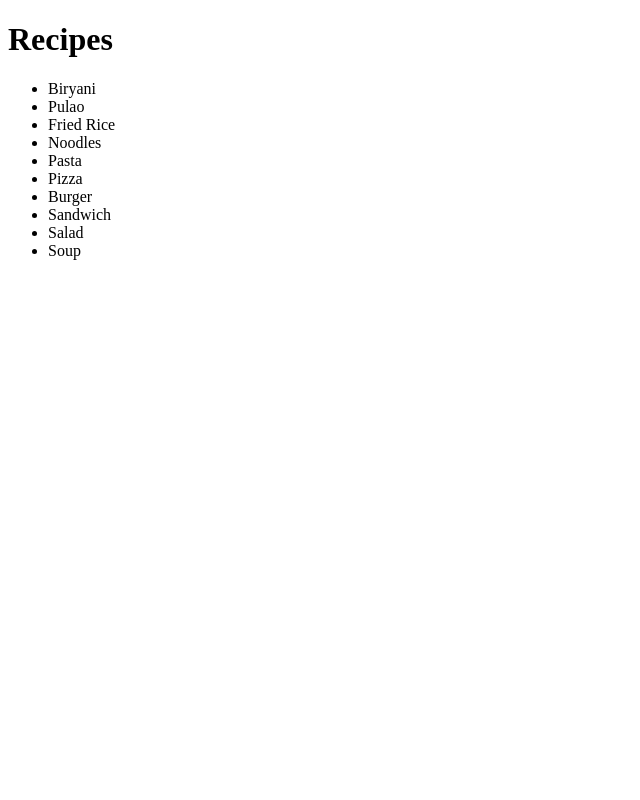
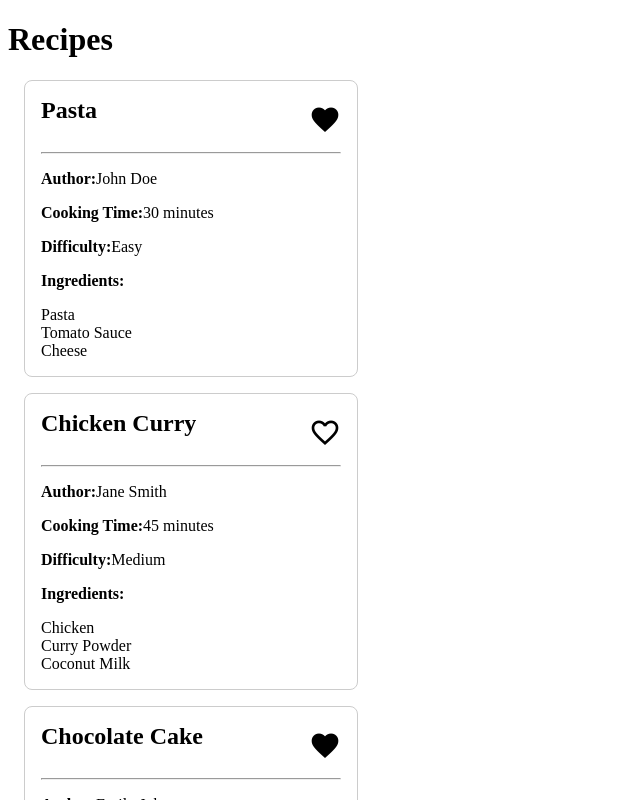
Before and after one commit to Aakankshapatil123/js-fsdcweeb4142, a React (Vite) app: page / in a window 1280 px wide. Shown: the top 800 px of the page, without its empty margins (0-640 px from the left). Built offline with nearby package versions, Linux system fonts and the light colour scheme.

Commit message:
conditional rendering

```diff
--- a/index.html
+++ b/index.html
@@ -5,7 +5,7 @@
     <link rel="icon" type="image/svg+xml" href="/favicon.svg" />
     <meta name="viewport" content="width=device-width, initial-scale=1.0" />
     <title>js-fsdcweeb4142</title>
-    <link rel="stylesheet" href="https://fonts.googleapis.com/css2?family=Material+Symbols+Outlined:opsz,wght,FILL,GRAD@24,400,0,0" />
+    <link rel="stylesheet" href="https://fonts.googleapis.com/css2?family=Material+Symbols+Outlined:FILL@0..1" />
   </head>
   <body>
     <div id="root"></div>
--- /dev/null
+++ b/src/App.css
@@ -0,0 +1,23 @@
+.recipe-card {
+    border: 1px solid #ccc;
+    border-radius: 8px;
+    padding: 16px;
+    margin: 16px;
+    width: 300px;
+}
+
+ul {
+    list-style-type: none;
+    padding: 0;
+}
+
+ .recipe-card h2 {
+    margin-top: 0;
+    text-align: center;
+}
+
+ .recipe-card header {
+    display: flex;
+    justify-content: space-between;
+    align-items: center;
+}
--- a/src/App.jsx
+++ b/src/App.jsx
@@ -1,19 +1,35 @@
-
+import './App.css'
 
 const App = () => {
   const recipes = [
-    'Biryani',
-    'Pulao',
-    'Fried Rice',
-    'Noodles',
-    'Pasta',
-    'Pizza',
-    'Burger',
-    'Sandwich',
-    'Salad',
-    'Soup'
+     {
+      name: 'Pasta',
+      ingredients: ['Pasta', 'Tomato Sauce', 'Cheese'],
+      author: 'John Doe',
+      cookingTime: '30 minutes',
+      difficulty: 'Easy',
+      isFavourite: true
+
+    },
+    {
+      name: 'Chicken Curry',
+      ingredients: ['Chicken', 'Curry Powder', 'Coconut Milk'],
+      author: 'Jane Smith',
+      cookingTime: '45 minutes',
+      difficulty: 'Medium',
+      isFavourite: false
+
+    },
+    {
+      name: 'Chocolate Cake',
+      ingredients: ['Flour', 'Sugar', 'Cocoa Powder', 'Eggs'],
+      author: 'Emily Johnson',
+      cookingTime: '1 hour',
+      difficulty: 'Hard',
+      isFavourite: true
+
+    }
   ];
-
   // const list = [<li>recipes</li>]
 
 
@@ -24,7 +40,39 @@ const App = () => {
       {
         recipes
         .map((recipes, index)=>{
-        return <li key={index}>{recipes}</li>
+        return <li key={index}>
+          <div className= "recipe-card">
+          <header>
+            <h2>{recipes.name}</h2>
+          <span
+          className="material-symbols-outlined"
+          style={{
+            'fontVariationSettings':
+            `'FILL' ${recipes.isFavourite ? 1 : 0},
+            'wght' 400,
+            'GRAD' 0,
+            'opsz' 24`,
+            fontSize: '32PX'
+          }}
+          >
+             favorite
+             </span>
+          </header>
+          <hr></hr>
+          <p><strong>Author:</strong>{recipes.author}</p>
+          <p><strong>Cooking Time:</strong>{recipes.cookingTime}</p>
+          <p><strong>Difficulty:</strong>{recipes.difficulty}</p>
+          <p><strong>Ingredients:</strong></p>
+          <ul>
+            {
+              recipes.ingredients
+              .map((ingredients, index)=> {
+                return <li key={index}>{ingredients}</li>
+              })
+               }
+          </ul>
+          </div>
+          </li>
       })
       }
     </ul>
```
